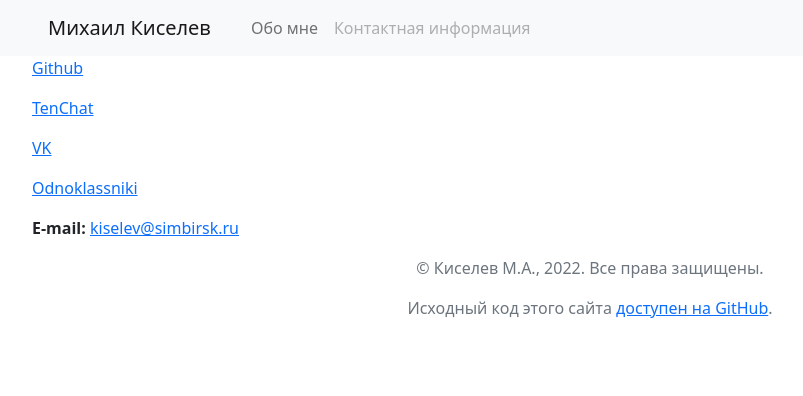
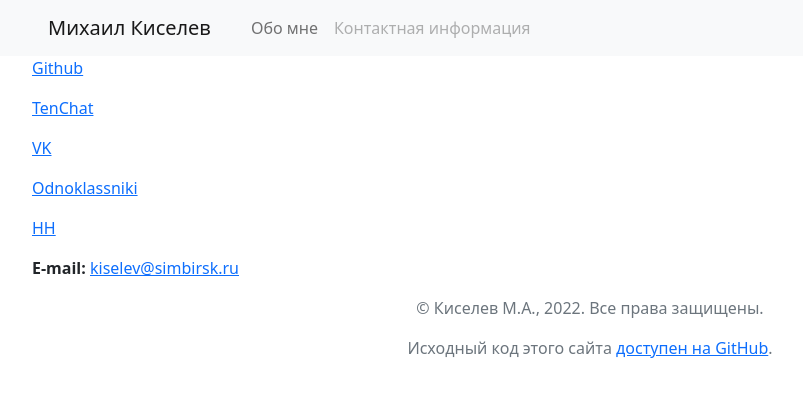
Before and after one commit to mikhail-a-kiselev/kiselevsu, a Next.js app: page /contact in a window 1280 px wide. Shown: the top 396 px of the page, without its empty margins (50-853 px from the left). Built offline with nearby package versions, Linux system fonts and the light colour scheme.

Commit message:
link to hh.ru resume

```diff
--- a/src/pages/contact.tsx
+++ b/src/pages/contact.tsx
@@ -40,6 +40,7 @@ function Contact () {
     <p><a href="https://tenchat.ru/MikhailKiselev">TenChat</a></p>
     <p><a href="https://vk.com/mikhail_kiselev">VK</a></p>
     <p><a href="https://ok.ru/mikhailkiselev">Odnoklassniki</a></p>
+    <p><a href="https://ulyanovsk.hh.ru/resume/f3a055e4ff064e22de0039ed1f773952703973">HH</a></p>
     <p><b>E-mail:</b> <a href="mailto:kiselev@simbirsk.ru">kiselev@simbirsk.ru</a></p>
   </div>
 }
```
